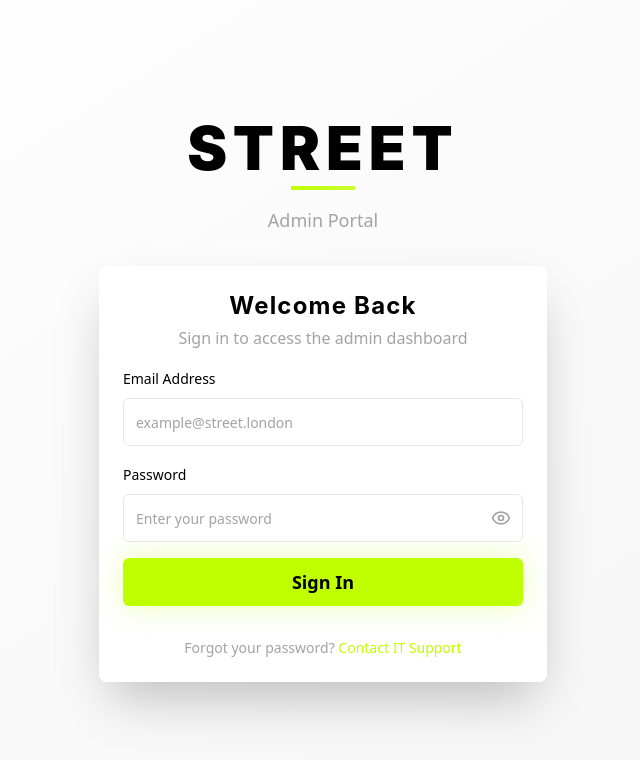
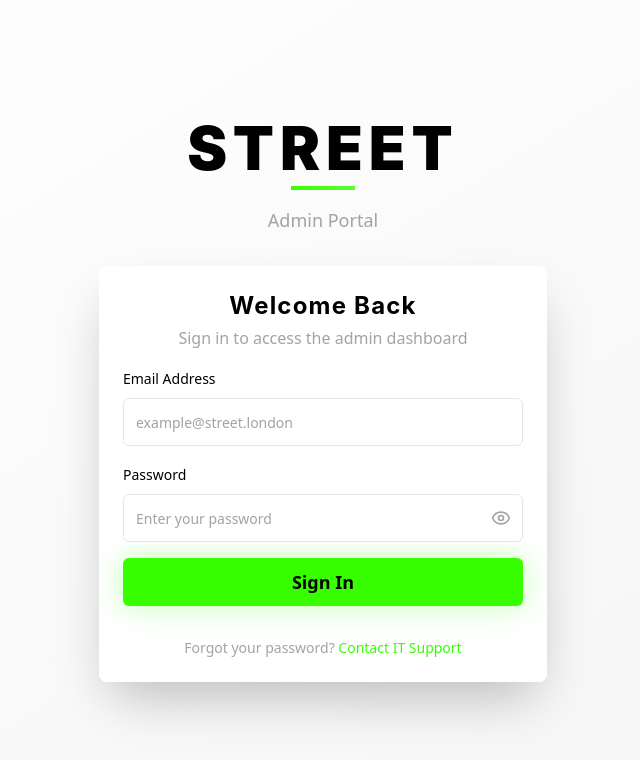
Before and after one commit to STREET-Technologies/street-admin-portal, a React (Vite) app: page / in a window 1280 px wide. Shown: the top 760 px of the page, without its empty margins (317-957 px from the left). Built offline with nearby package versions, Linux system fonts and the light colour scheme.

Commit message:
Update lime green color
Change the lime green color to #c6ff00 in all relevant files.

```diff
--- a/src/index.css
+++ b/src/index.css
@@ -19,7 +19,7 @@ All colors MUST be HSL.
     --popover-foreground: 0 0% 0%;
 
     /* STREET Lime Green Primary */
-    --primary: 75 100% 50%;
+    --primary: 107 100% 50%;
     --primary-foreground: 0 0% 0%;
 
     /* STREET Black Secondary */
@@ -31,7 +31,7 @@ All colors MUST be HSL.
     --muted-foreground: 0 0% 64%;
 
     /* STREET Accent */
-    --accent: 75 100% 50%;
+    --accent: 107 100% 50%;
     --accent-foreground: 0 0% 0%;
 
     --destructive: 0 84% 60%;
@@ -39,7 +39,7 @@ All colors MUST be HSL.
 
     --border: 0 0% 90%;
     --input: 0 0% 95%;
-    --ring: 75 100% 50%;
+    --ring: 107 100% 50%;
 
     --radius: 0.5rem;
 
```
